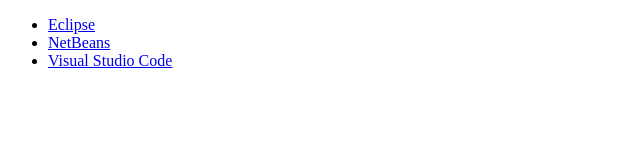
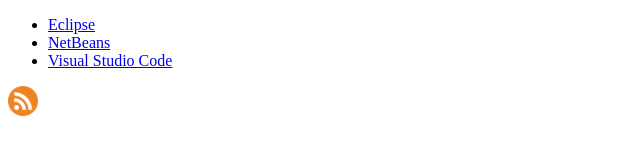
Before and after one commit to a20carlospv/ProjectRSSide, a plain HTML site: page index.html in a window 1280 px wide. Shown: the full height of the page, 0-640 px from the left. Drawn offline with Linux system fonts and the light colour scheme.

Commit message:
Second commit

```diff
--- a/index.html
+++ b/index.html
@@ -4,6 +4,7 @@
     <meta charset="UTF-8">
     <meta http-equiv="X-UA-Compatible" content="IE=edge">
     <meta name="viewport" content="width=device-width, initial-scale=1.0">
+    <link rel="alternate" href="rss.xml" type="application/rss+xml" title="RSS">
     <title>IDE</title>
 </head>
 <body>
@@ -14,5 +15,6 @@
             <li><a href="./vscode.html">Visual Studio Code</a></li>
         </ul>
     </nav>
+    <a href="./rss/feed.rss"><img src="./img/rss1.png" alt="RSS logo" width="30px"></a>
 </body>
 </html>
```
Also changed, not shown: img/rss1.png (added), 1 other file.
